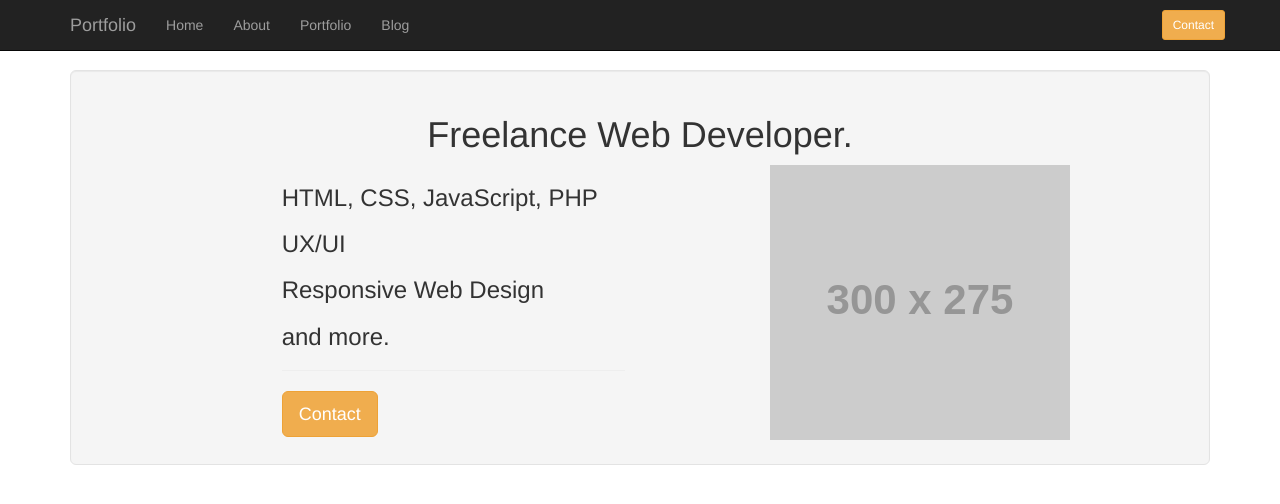
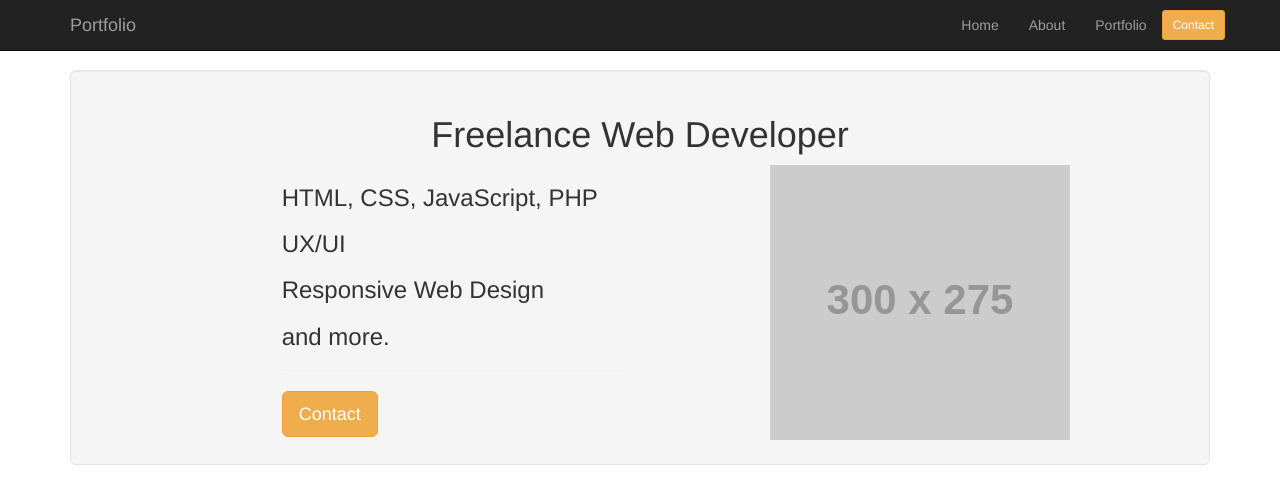
Before and after one commit to codebycorey/LearningBootstrap3, a plain HTML site: page index.html in a window 1280 px wide. Drawn offline with nearby package versions, Linux system fonts and the light colour scheme; placeholder pictures from the web are drawn by us.

Commit message:
Changed nav

```diff
--- a/index.html
+++ b/index.html
@@ -24,14 +24,10 @@
         </div>
 
         <div class="collapse navbar-collapse" id="navbar-contents">
-          <ul class="nav navbar-nav" role="navigation">
+          <ul class="nav navbar-nav navbar-right">
             <li><a href="#">Home</a></li>
             <li><a href="#">About</a></li>
             <li><a href="#">Portfolio</a></li>
-            <li><a href="#">Blog</a></li>
-          </ul>
-
-          <ul class="nav navbar-nav navbar-right">
             <li>
               <button type="button" class="btn btn-warning navbar-btn btn-sm">Contact</button>
             </li>
@@ -43,7 +39,7 @@
   <div class="container">
     <section>
       <div class="well well-lg">
-        <h1 class="text-center">Freelance Web Developer.</h1>
+        <h1 class="text-center">Freelance Web Developer</h1>
 
         <div class="row">
           <div class="col-md-4 col-md-offset-2">
```
